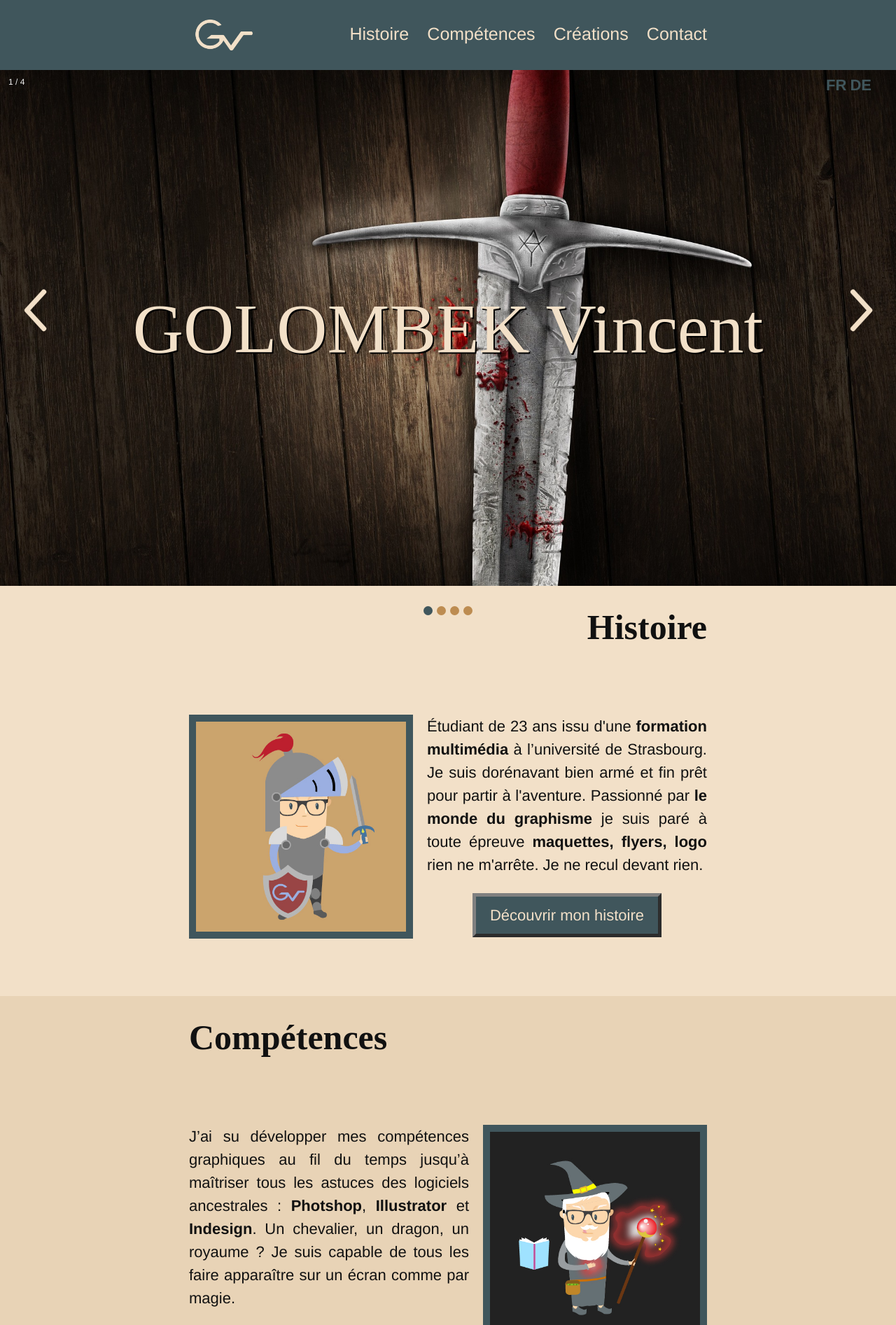
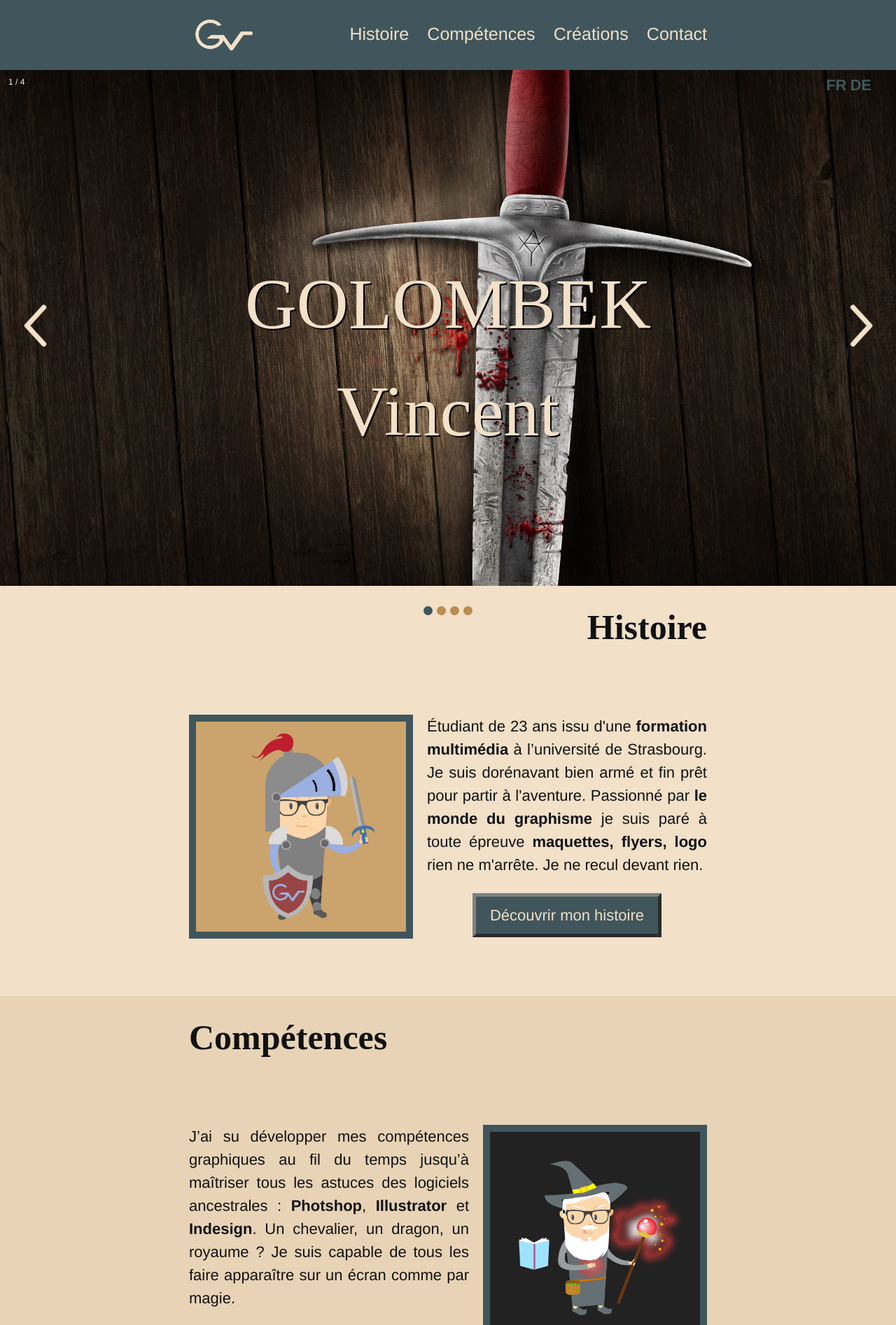
Before and after one commit to golombekvincent/golombekvincent, a Jekyll site: the page built from index.html, in a window 1280 px wide. Shown: the top 1893 px of the page at 70% size. Built offline with Jekyll 4.4.1, drawn with Linux system fonts in a browser that asks for light colours.

Commit message:
responsive

```diff
--- a/css/main.scss
+++ b/css/main.scss
@@ -129,7 +129,7 @@
 position: absolute;
     width: 100%;
     height: 80px;
-top: 40%;
+top: 43%;
 }
 
 
@@ -170,26 +170,30 @@
 .caption{
 width: 100%;
 position: absolute;
-top:40%;
+top:35%;
 
 }
 
 .caption h1{
+padding: 0;
 margin: 0;
 text-align: center;
 color:#f2e0c8;
-font-size: 100px;
+font-size: 8vw;
 text-shadow: black 2px 2px;
 
 }
 
+
 @media screen and (max-width: 600px) {
-
-.caption h1{
-
-font-size: 10vw;
+.caption{
+top:40%;
 
     }}
+
+
+
+
 
 
 /// fin flèches slider///
@@ -211,19 +215,19 @@
 width: 100%;
 }
 
-@media (min-width: 600px) and (max-width: 1200px) {
+@media (max-width: 1200px) {
 
 .hold_dots{
-top:55vh;
+top:45vh;
 
 }}
 
-@media screen and (max-width: 600px) {
+//@media screen and (max-width: 600px) {//
 
-.hold_dots{
-top:55%;
+//.hold_dots{//
+//top:55%;///
 
-}}
+//}}//
 
 .dots{
 
--- a/index.html
+++ b/index.html
@@ -12,7 +12,7 @@
 
 <div class="numbers">1 / 4</div>
 
-<div class="caption"><h1>GOLOMBEK Vincent</h1></div>
+<div class="caption"><h1>GOLOMBEK<br>Vincent</h1></div>
 
 <img class="center" src="/golombekvincent.github.io/img/Sword.jpg">
 
```
Also changed, not shown: geschichte.md (+0 -1 lines), kontakt.md (+0 -1 lines).
